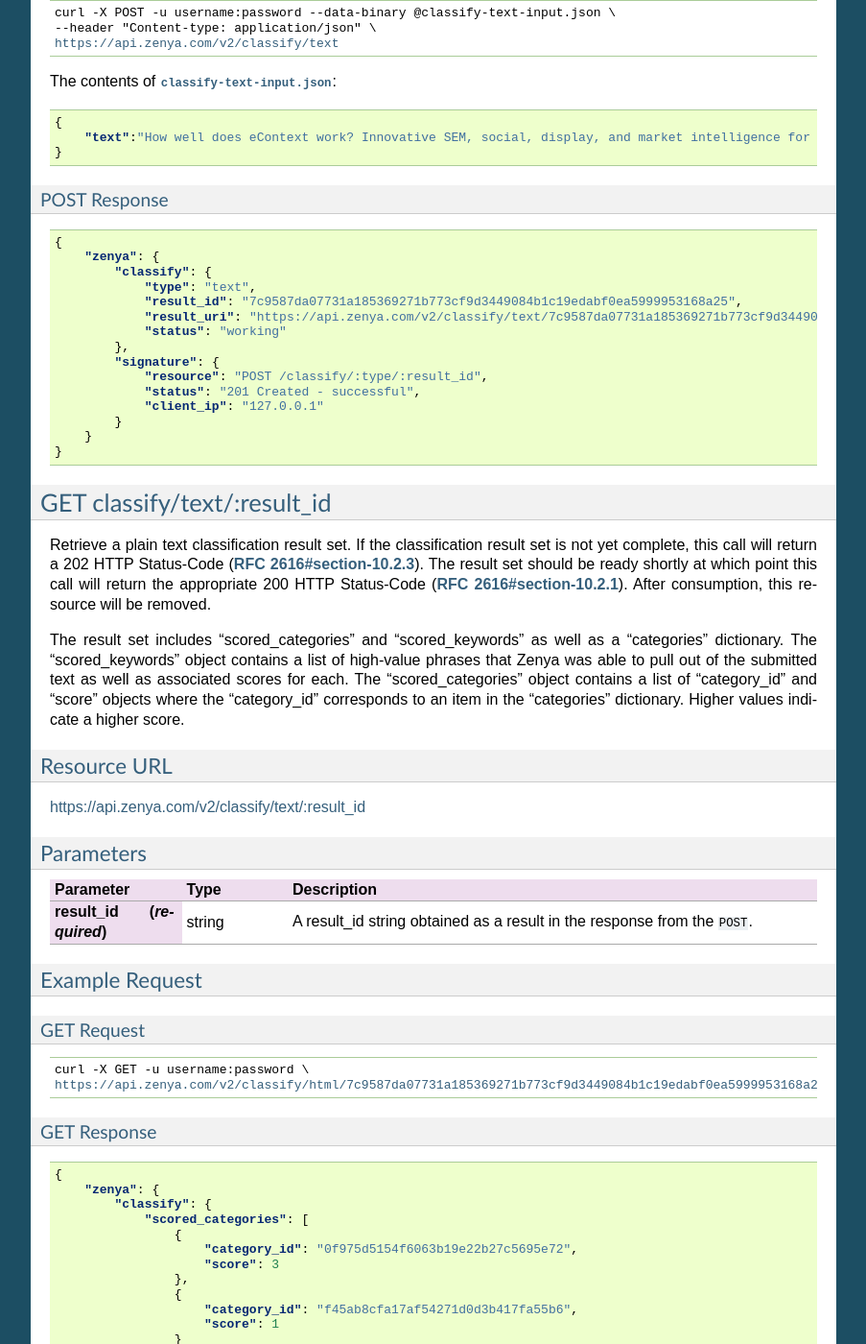
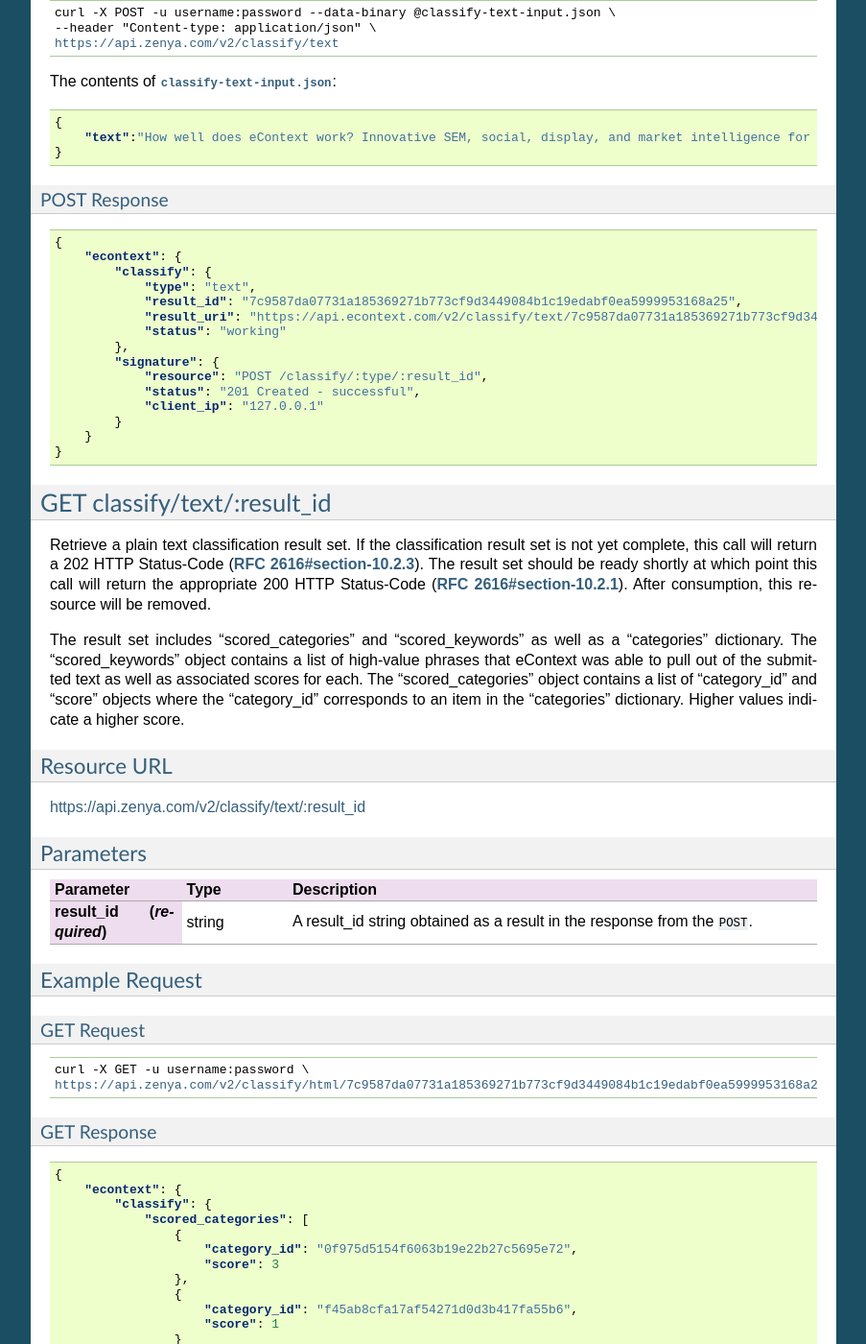
Before and after one commit to info-com/zenya-api-docs, a Sphinx documentation site: the page built from source/classify-text.rst, in a window 1280 px wide and 1400 px high, scrolled down 914 px. Shown: the whole window at 96% size, without its empty margins (198-1101 px from the left). Built offline with Sphinx 7.4.7, drawn with Linux system fonts in a browser that asks for light colours; some of the changed text lies outside the part shown.

Commit message:
Update classify-text.rst

```diff
--- a/source/classify-text.rst
+++ b/source/classify-text.rst
@@ -52,11 +52,11 @@
 .. code-block:: json
 
     {
-	"zenya": {
+	"econtext": {
 	    "classify": {
 		"type": "text",
 		"result_id": "7c9587da07731a185369271b773cf9d3449084b1c19edabf0ea5999953168a25",
-		"result_uri": "https://api.zenya.com/v2/classify/text/7c9587da07731a185369271b773cf9d3449084b1c19edabf0ea5999953168a25",
+		"result_uri": "https://api.econtext.com/v2/classify/text/7c9587da07731a185369271b773cf9d3449084b1c19edabf0ea5999953168a25",
 		"status": "working"
 	    },
 	    "signature": {
@@ -76,7 +76,7 @@
 (:rfc:`2616#section-10.2.1`). After consumption, this resource will be removed.
 
 The result set includes "scored_categories" and "scored_keywords" as well as a "categories"
-dictionary. The "scored_keywords" object contains a list of high-value phrases that Zenya
+dictionary. The "scored_keywords" object contains a list of high-value phrases that eContext
 was able to pull out of the submitted text as well as associated scores for each. The "scored_categories" object contains a list of "category_id" and "score" objects where the
 "category_id" corresponds to an item in the "categories" dictionary. Higher values indicate
 a higher score.
@@ -112,7 +112,7 @@
 .. code-block:: json
 
     {
-	"zenya": {
+	"econtext": {
 	    "classify": {
 		"scored_categories": [
 		    {
@@ -127,11 +127,11 @@
 		"scored_keywords": [
 		    {
 			"score": 3,
-			"keyword": "zenya work"
+			"keyword": "econtext work"
 		    },
 		    {
 			"score": 1,
-			"keyword": "the masses"
+			"keyword": "agencies"
 		    },
 		    {
 			"score": 1,
@@ -141,12 +141,12 @@
 		"categories": {
 		    "0f975d5154f6063b19e22b27c5695e72": {
 			"id": "0f975d5154f6063b19e22b27c5695e72",
-			"name": "Zenya",
+			"name": "eContext",
 			"path": [
 			    "Business & Industrial",
 			    "Advertising & Marketing",
 			    "Advertising & Marketing Services",
-			    "Zenya"
+			    "eContext"
 			]
 		    },
 		    "f45ab8cfa17af54271d0d3b417fa55b6": {
```
